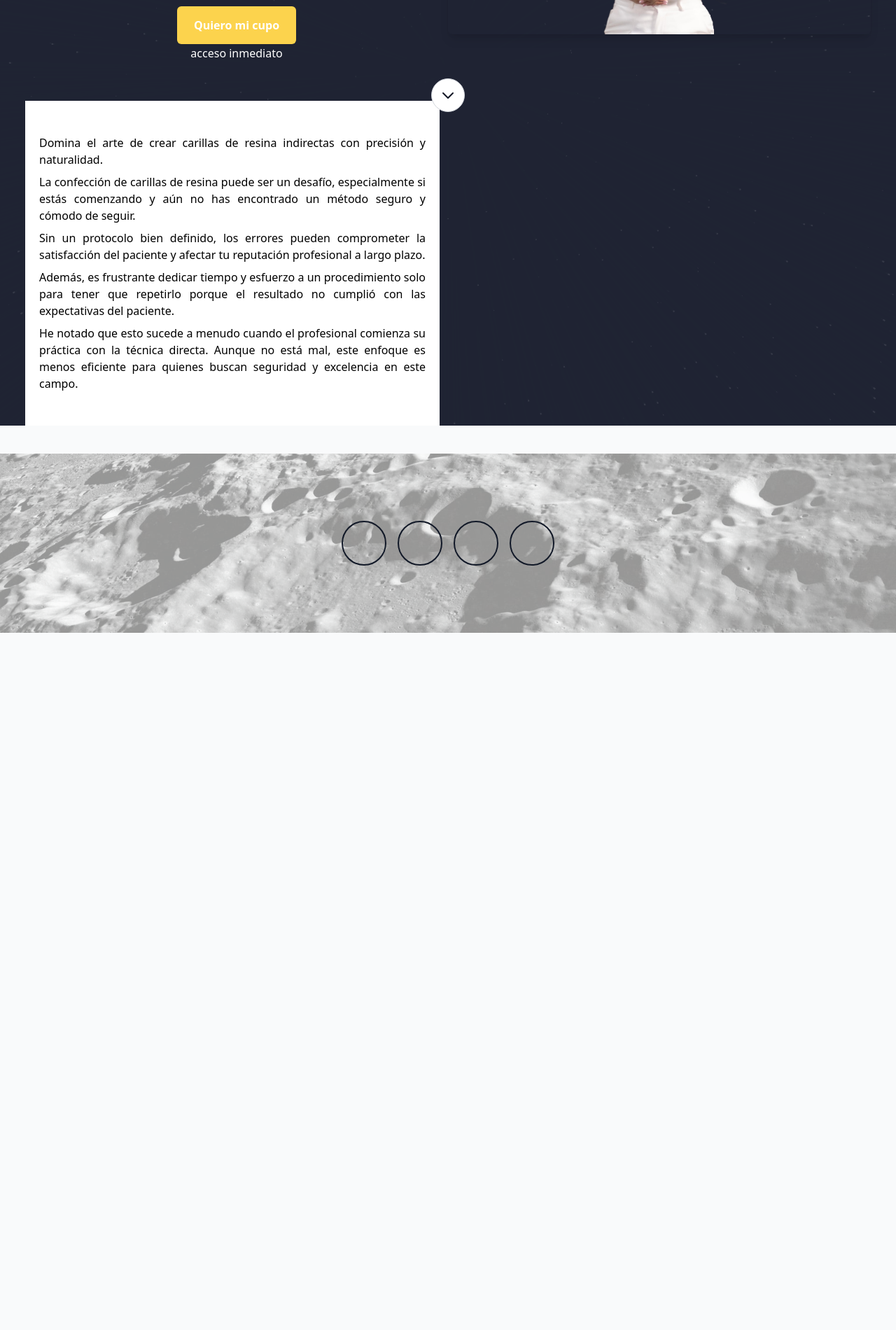
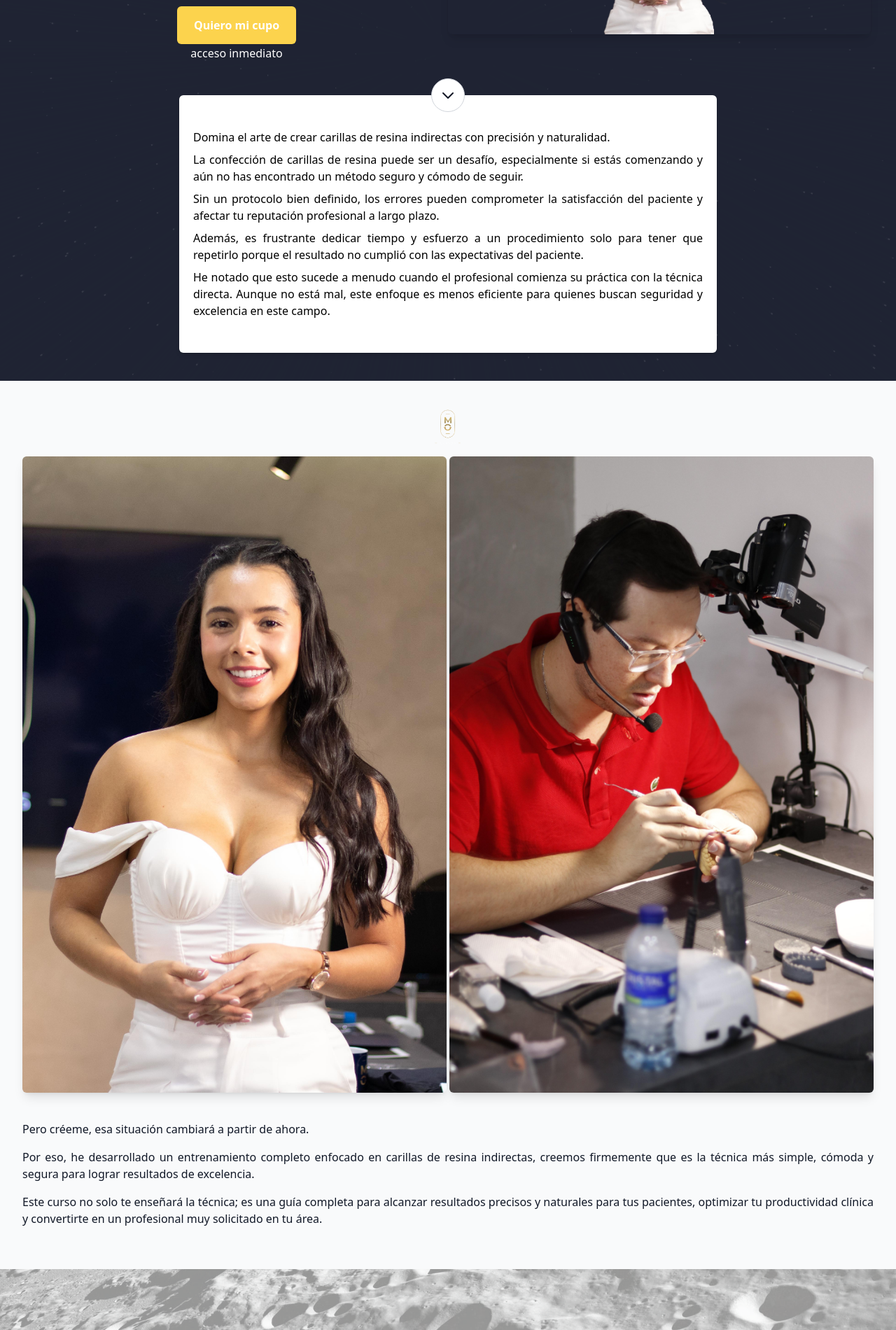
Before and after one commit to Monarca-Studio/melissaOdontologa, an Astro site: page / in a window 1280 px wide. Shown: the part 400-2300 px from the top of the page at 70% size. Before the commit the page ends 1304 px from the top, so only its background shows below. Built offline with nearby package versions, Linux system fonts and the light colour scheme; Astro itself is replaced by a stand-in of ours; some icons are missing; what tailwindcss-fluid-type would draw is missing.

Commit message:
section intro created

```diff
--- a/src/components/content-section.astro
+++ b/src/components/content-section.astro
@@ -7,9 +7,13 @@ export interface Props {
 const { title, id } = Astro.props;
 ---
 
+<!-- <section
+  id={id}
+  class="flex scroll-mt-24 flex-col items-center gap-0 space-y-8"
+> -->
 <section
   id={id}
-  class="flex scroll-mt-24 flex-col items-center gap-4 space-y-8"
+  class="flex scroll-mt-24 flex-col items-center"
 >
   <div class="flex flex-col items-center gap-4">
     <slot name="eyebrow" />
--- a/src/components/intro.astro
+++ b/src/components/intro.astro
@@ -1,11 +1,35 @@
 ---
 import { Icon } from "astro-icon/components";
+import { Image } from "astro:assets";
+import logo_mo from "~/assets/logo_mo.png";
+import melissa2 from "~/assets/melissa_2.jpeg";
+import oscar1 from "~/assets/oscar_1.jpeg";
 import ContentSection from "~/components/content-section.astro";
 ---
 
-<ContentSection title="Just ship less" id="intro">
-  <Icon slot="eyebrow" name="logomark" class="size-32" />
-  <Fragment slot="lead">
+<ContentSection title="" id="intro">
+  <!-- <Icon slot="eyebrow" name="logomark" class="size-32" /> -->
+  <Image slot="eyebrow" class="w-10 m-0" src={logo_mo} alt="Melissa Odontologa" />
+
+  <!-- show melissa2 y oscar1 images in a profesional grid -->
+  <div class="grid grid-cols-2 gap-1 sm:grid-cols-2 mb-5">
+    <Image class="h-full w-full object-cover rounded-md shadow-lg" src={melissa2} alt="Melissa Odontologa" />
+    <Image class="h-full w-full object-cover rounded-md shadow-lg" src={oscar1} alt="Oscar" />
+  </div>
+
+  <div class="text-sm text-justify my-5 space-y-4">
+    <p>
+      Pero créeme, esa situación cambiará a partir de ahora.
+    </p>
+    <p>
+      Por eso, he desarrollado un entrenamiento completo enfocado en carillas de resina indirectas, creemos firmemente que es la técnica más simple, cómoda y segura para lograr resultados de excelencia.
+    </p>
+    <p>
+      Este curso no solo te enseñará la técnica; es una guía completa para alcanzar resultados precisos y naturales para tus pacientes, optimizar tu productividad clínica y convertirte en un profesional muy solicitado en tu área.
+    </p>
+  </div>
+
+  <!-- <Fragment slot="lead">
     Astro is a new kind of site builder for the
     <span class="text-primary">modern</span> web.
     <span class="text-primary">Lightning-fast</span>
@@ -26,5 +50,5 @@ import ContentSection from "~/components/content-section.astro";
       <Icon name="mdi:rocket" class="size-8" />
       <span>Try it out</span>
     </a>
-  </div>
+  </div> -->
 </ContentSection>
--- a/src/components/splash.astro
+++ b/src/components/splash.astro
@@ -12,7 +12,7 @@ const widths = [450, 800];
 const sizes = "(min-width: 640px) 42vw, 67vw";
 ---
 
-<section class="relative bg-gray-900 text-white">
+<section class="relative bg-gray-900 text-white pb-10">
   <Starfield />
 
   <div class="relative grid place-items-center sm:grid-cols-2 px-4 pt-8 sm:pt-2 mx-5">
@@ -69,8 +69,8 @@ const sizes = "(min-width: 640px) 42vw, 67vw";
     </a>
   </div>
 
-  <div id="white-container" class="relative grid place-items-center sm:grid-cols-2 gap-6 px-4 pt-0 sm:pt-2 mx-5 mb-10 -mt-6">
-    <div class="bg-white text-black text-justify px-5 py-10 mt-0 text-sm">
+  <!-- Centered White Container -->
+  <div id="white-container" class="relative text-sm max-w-screen-md px-5 py-10 -mt-6 md:mx-auto mx-5 mb-15 bg-white text-black text-justify rounded-md shadow-md">
     <p class="my-2">
       Domina el arte de crear carillas de resina indirectas con precisión y naturalidad.
     </p>
@@ -87,7 +87,8 @@ const sizes = "(min-width: 640px) 42vw, 67vw";
       He notado que esto sucede a menudo cuando el profesional comienza su práctica con la técnica directa. Aunque no está mal, este enfoque es menos eficiente para quienes buscan seguridad y excelencia en este campo.
     </p>
   </div>
-  </div>
+
+  <!-- <p>.</p> -->
 </section>
 
 <noscript>
--- a/src/pages/index.astro
+++ b/src/pages/index.astro
@@ -63,12 +63,12 @@ const description =
   >
     <!-- <Header /> -->
     <Splash />
-    <!-- <div class="space-y-24 px-8 py-32">
+    <div class="space-y-24 px-8 py-10">
       <Intro />
-      <Features />
+      <!-- <Features />
       <Compatibility />
-      <Showcase />
-    </div> -->
+      <Showcase /> -->
+    </div>
     <Footer />
   </body>
 </html>
```
Lines whose indentation alone changed are shown as unchanged.
